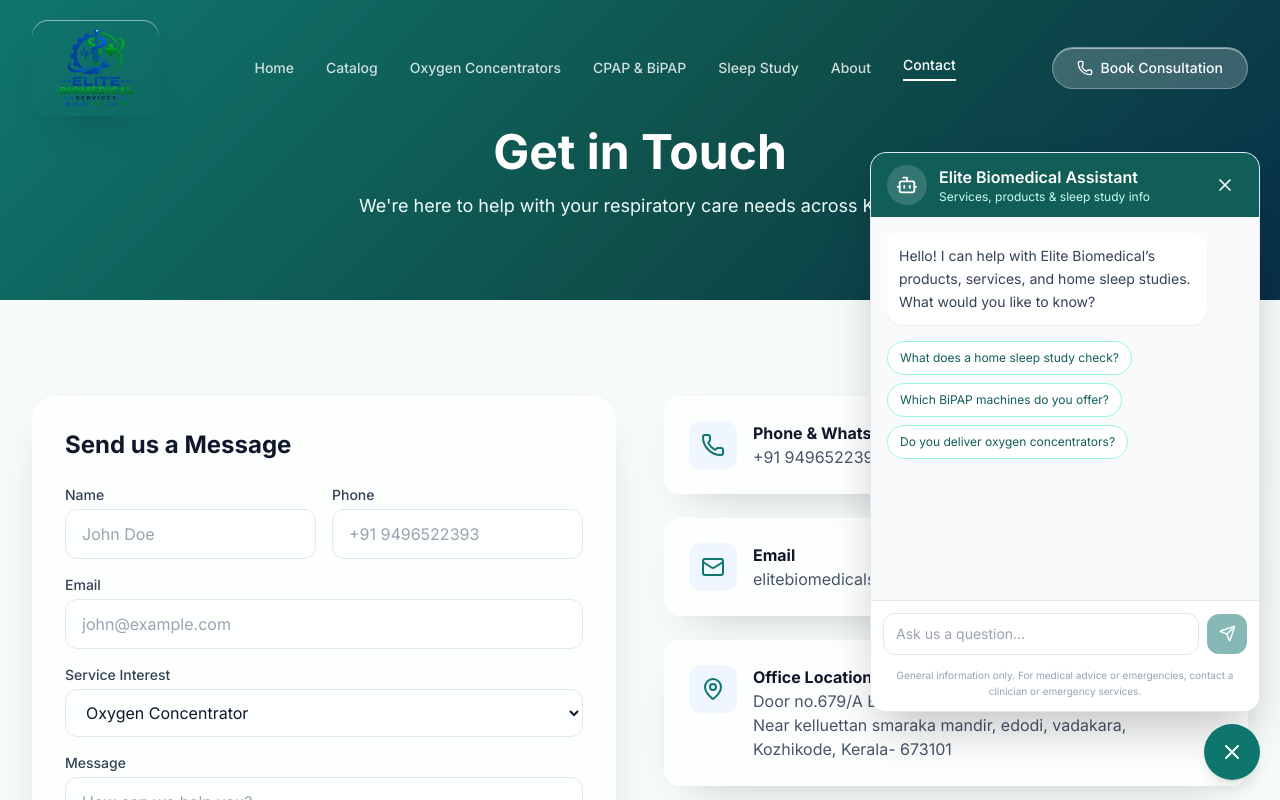
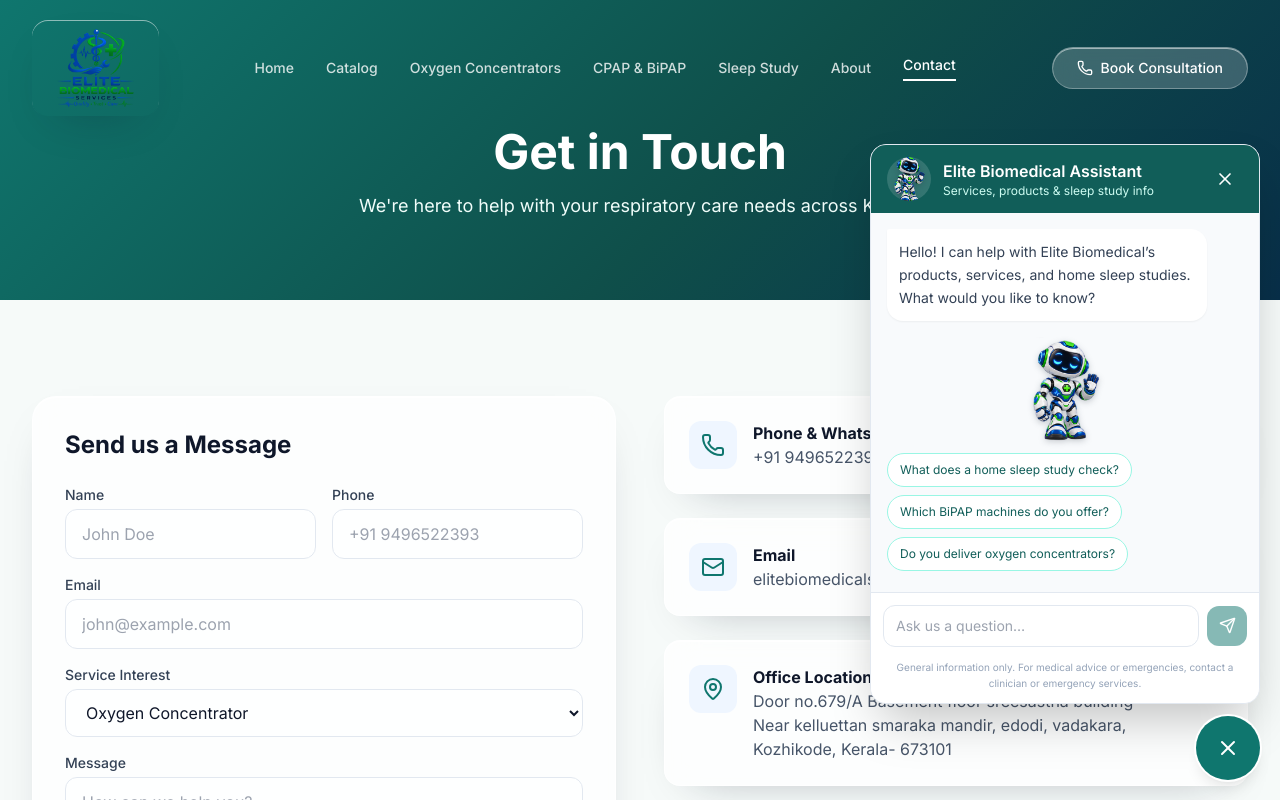
Before and after one commit to elitebiomedicalservice/website, a React (Vite) app: page /contact in a window 1280 px wide. Both pictures are taken after a click on the button "Chat with Elite Biomedical". Shown: the top 800 px of the page. Built offline with nearby package versions, Linux system fonts and the light colour scheme.

Commit message:
feat: add animated sprite mascot component to chat assistant

```diff
--- a/src/components/ChatAssistant.tsx
+++ b/src/components/ChatAssistant.tsx
@@ -1,5 +1,6 @@
 import React, { FormEvent, useEffect, useRef, useState } from 'react';
-import { Bot, MessageCircle, Send, X } from 'lucide-react';
+import { Send, X } from 'lucide-react';
+import { ChatMascot } from './ChatMascot';
 
 type ChatMessage = { role: 'user' | 'assistant'; content: string };
 
@@ -16,6 +17,7 @@
   const [isLoading, setIsLoading] = useState(false);
   const [error, setError] = useState('');
   const listRef = useRef<HTMLDivElement>(null);
+  const mascotPose = isLoading ? 'thinking' : messages.length === 0 ? 'wave' : 'present';
 
   useEffect(() => {
     listRef.current?.scrollTo({ top: listRef.current.scrollHeight, behavior: 'smooth' });
@@ -63,7 +65,7 @@
         <section aria-label="Elite Biomedical Services chat" className="mb-3 flex h-[min(560px,calc(100vh_-_110px))] w-[min(390px,calc(100vw_-_2rem))] flex-col overflow-hidden rounded-2xl border border-slate-200 bg-white shadow-2xl">
           <header className="flex items-center justify-between bg-teal-800 px-4 py-3 text-white">
             <div className="flex items-center gap-3">
-              <span className="flex h-10 w-10 items-center justify-center rounded-full bg-white/15"><Bot size={22} /></span>
+              <span className="flex h-11 w-11 items-center justify-center overflow-hidden rounded-full bg-white/15"><ChatMascot pose={mascotPose} size={48} /></span>
               <div><h2 className="font-semibold">Elite Biomedical Assistant</h2><p className="text-xs text-teal-100">Services, products & sleep study info</p></div>
             </div>
             <button aria-label="Close chat" onClick={() => setIsOpen(false)} className="rounded-lg p-2 hover:bg-white/10"><X size={20} /></button>
@@ -75,6 +77,7 @@
                 <div className="mb-4 max-w-[90%] rounded-2xl rounded-tl-sm bg-white p-3 text-sm leading-relaxed text-slate-700 shadow-sm">
                   Hello! I can help with Elite Biomedical’s products, services, and home sleep studies. What would you like to know?
                 </div>
+                <div className="mb-3 flex justify-center"><ChatMascot pose="wave" size={104} /></div>
                 <div className="space-y-2">
                   {suggestedQuestions.map((question) => (
                     <button key={question} onClick={() => sendMessage(undefined, question)} className="block rounded-full border border-teal-200 bg-white px-3 py-2 text-left text-xs text-teal-800 hover:bg-teal-50">{question}</button>
@@ -99,8 +102,8 @@
           <p className="bg-white px-3 pb-3 text-center text-[10px] leading-relaxed text-slate-400">General information only. For medical advice or emergencies, contact a clinician or emergency services.</p>
         </section>
       )}
-      <button onClick={() => setIsOpen((open) => !open)} aria-label={isOpen ? 'Close chat assistant' : 'Chat with Elite Biomedical'} aria-expanded={isOpen} className="ml-auto flex h-14 w-14 items-center justify-center rounded-full bg-teal-700 text-white shadow-lg transition hover:scale-105 hover:bg-teal-800">
-        {isOpen ? <X size={24} /> : <MessageCircle size={25} />}
+      <button onClick={() => setIsOpen((open) => !open)} aria-label={isOpen ? 'Close chat assistant' : 'Chat with Elite Biomedical'} aria-expanded={isOpen} className="ml-auto flex h-16 w-16 items-center justify-center overflow-hidden rounded-full bg-teal-700 text-white shadow-lg ring-2 ring-white transition hover:scale-105 hover:bg-teal-800">
+        {isOpen ? <X size={24} /> : <ChatMascot pose="walk" size={64} />}
       </button>
     </div>
   );
--- /dev/null
+++ b/src/components/ChatMascot.css
@@ -0,0 +1,31 @@
+.chat-mascot {
+  display: inline-block;
+  flex: none;
+  background-image: url('/elite-mascot-sprite.png');
+  background-repeat: no-repeat;
+  background-size: 400% 300%;
+  filter: drop-shadow(0 2px 3px rgb(15 23 42 / 20%));
+}
+
+.chat-mascot--walk {
+  animation: mascot-bob 560ms ease-in-out infinite alternate;
+}
+
+.chat-mascot--react {
+  animation: mascot-pop 280ms ease-out both;
+}
+
+@keyframes mascot-bob {
+  from { transform: translateY(1px) rotate(-2deg); }
+  to { transform: translateY(-3px) rotate(2deg); }
+}
+
+@keyframes mascot-pop {
+  from { transform: scale(.88); }
+  to { transform: scale(1); }
+}
+
+@media (prefers-reduced-motion: reduce) {
+  .chat-mascot--walk,
+  .chat-mascot--react { animation: none; }
+}
--- /dev/null
+++ b/src/components/ChatMascot.tsx
@@ -0,0 +1,33 @@
+import { useEffect, useState } from 'react';
+import './ChatMascot.css';
+
+type MascotPose = 'walk' | 'wave' | 'thinking' | 'present';
+
+const poseFrames: Record<Exclude<MascotPose, 'walk'>, number> = {
+  wave: 7,
+  thinking: 2,
+  present: 5,
+};
+
+export function ChatMascot({ pose, size = 54 }: { pose: MascotPose; size?: number }) {
+  const [walkFrame, setWalkFrame] = useState(8);
+
+  useEffect(() => {
+    if (pose !== 'walk' || window.matchMedia('(prefers-reduced-motion: reduce)').matches) return;
+    const timer = window.setInterval(() => setWalkFrame((frame) => frame === 11 ? 8 : frame + 1), 280);
+    return () => window.clearInterval(timer);
+  }, [pose]);
+
+  const frame = pose === 'walk' ? walkFrame : poseFrames[pose];
+  const column = frame % 4;
+  const row = Math.floor(frame / 4);
+  const backgroundPosition = `${column * 100 / 3}% ${row * 100 / 2}%`;
+
+  return (
+    <span
+      aria-hidden="true"
+      className={`chat-mascot ${pose === 'walk' ? 'chat-mascot--walk' : 'chat-mascot--react'}`}
+      style={{ width: size, height: size, backgroundPosition }}
+    />
+  );
+}
```
Also changed, not shown: public/elite-mascot-sprite.png (added).
